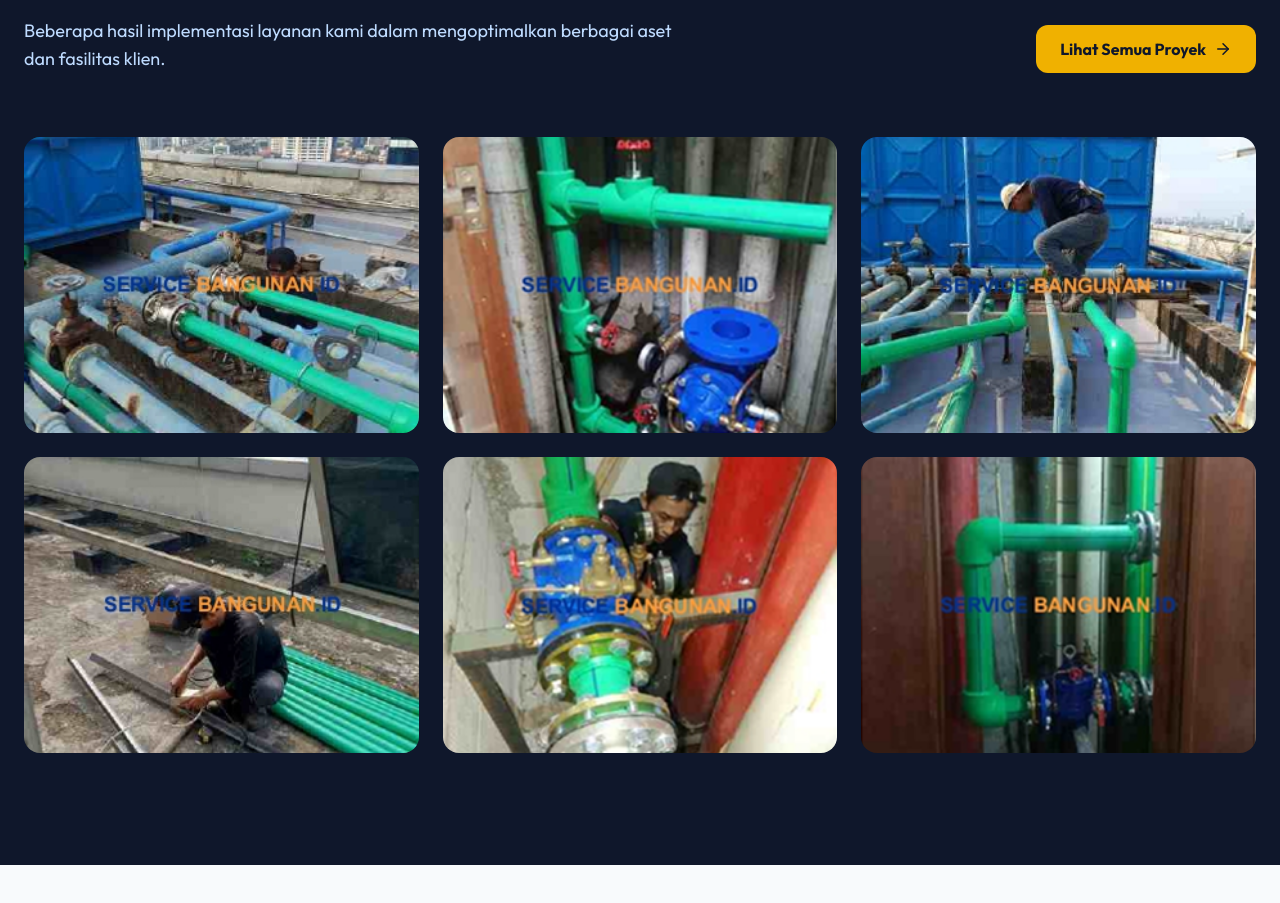
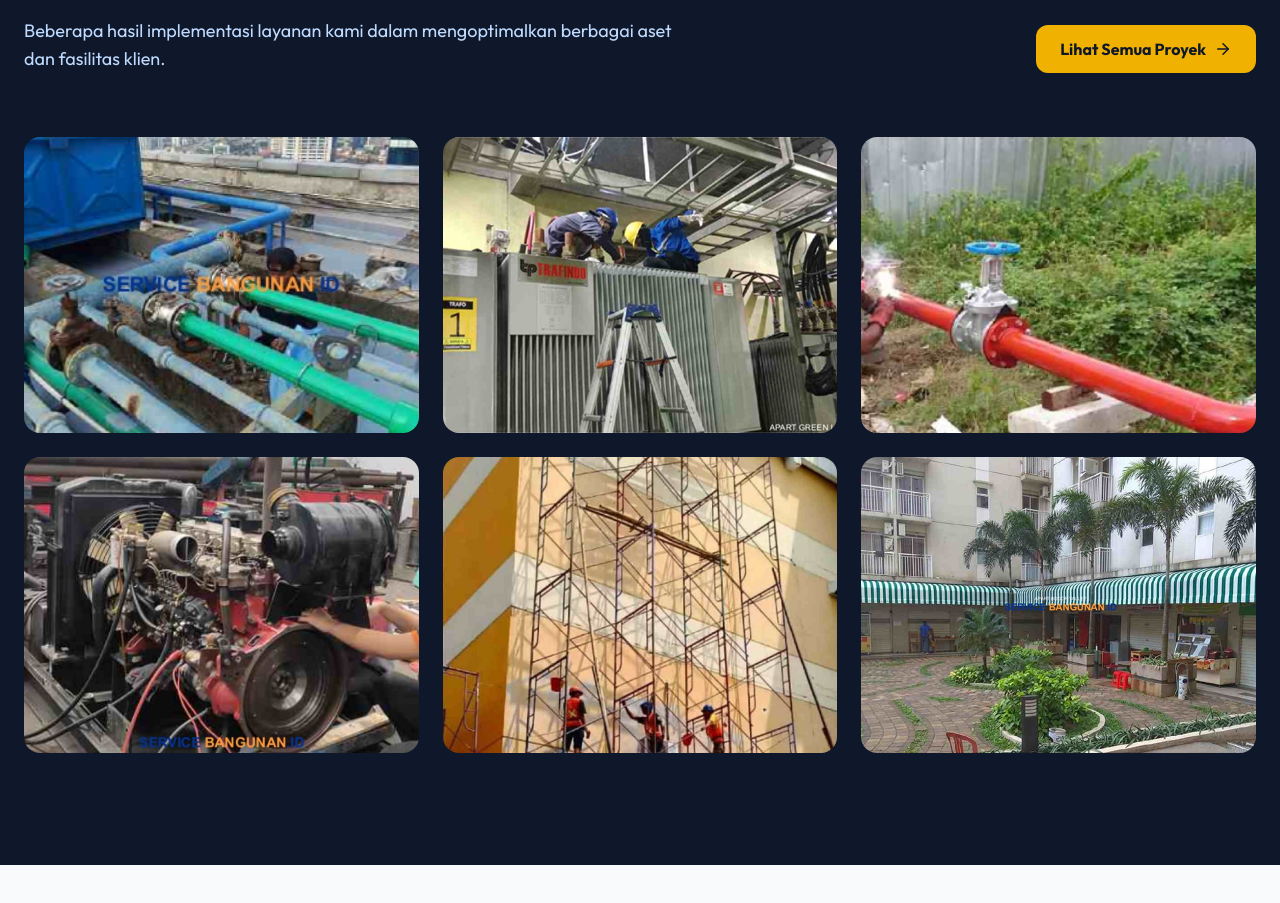
Before and after one commit to aldimahardiansyah/service-bangunan, a SvelteKit app: page / in a window 1280 px wide. Shown: the part 4280-5183 px from the top of the page. Built offline with nearby package versions, Linux system fonts and the light colour scheme.

Commit message:
feat: update portfolio selection logic to ensure unique categories in featured gallery items

```diff
--- a/src/routes/+page.svelte
+++ b/src/routes/+page.svelte
@@ -91,7 +91,14 @@
 
 	import { galleries } from "$lib/data/galleries";
 
-	const portfolios = galleries.slice(0, 6);
+	const portfolios: typeof galleries = [];
+	const seenCategories = new Set();
+	for (const item of galleries) {
+		if (!seenCategories.has(item.category) && portfolios.length < 6) {
+			seenCategories.add(item.category);
+			portfolios.push(item);
+		}
+	}
 
 	const handleWhatsAppSubmit = (e: Event) => {
 		e.preventDefault();
```
